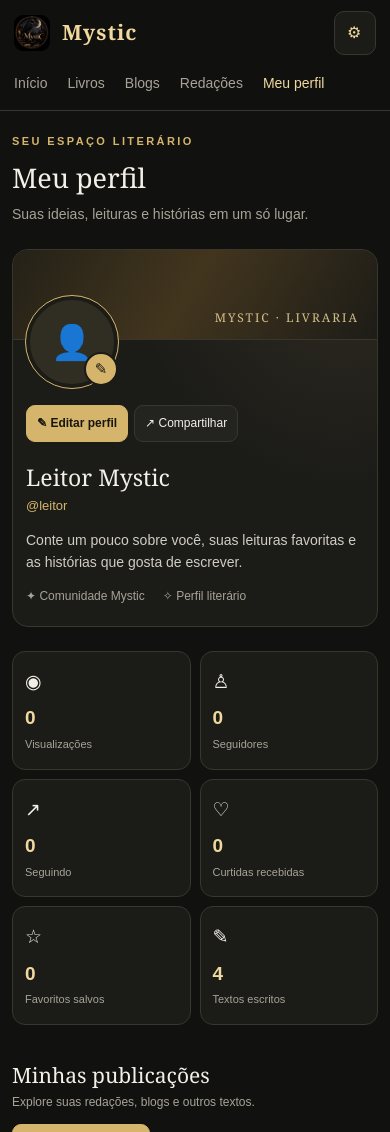
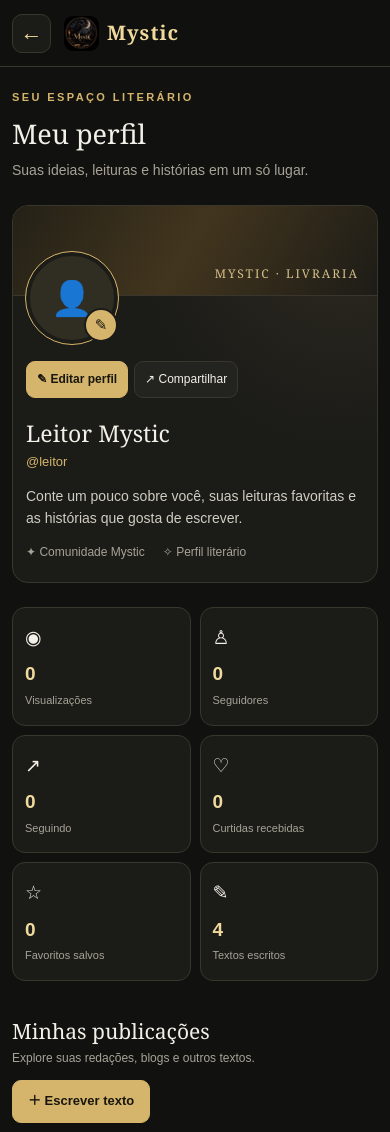
Before and after one commit to vanessapais-blip/Livraria-Mystic, a plain HTML site: page perfil.html in a window 390 px wide. Shown: the top 1132 px of the page. Drawn offline with Linux system fonts and the light colour scheme.

Commit message:
Update perfil.html

```diff
--- a/perfil.html
+++ b/perfil.html
@@ -5,7 +5,7 @@
 <meta charset="UTF-8">
 <meta name="viewport" content="width=device-width, initial-scale=1.0">
 <meta name="theme-color" content="#11110f">
-<title>Meu perfil — Mystic Livraria</title>
+<title>Meu perfil — Mystic</title>
 
 <style>
 :root {
@@ -17,8 +17,6 @@
     --gold-light: #f0d99d;
     --text: #f3f0e8;
     --muted: #a7a397;
-    --danger: #e58b8b;
-    --radius: 16px;
 }
 
 * {
@@ -37,24 +35,26 @@ body {
     min-height: 100vh;
 }
 
-button, input, textarea, select { font: inherit; }
+button, input, textarea { font: inherit; }
 button, a { -webkit-tap-highlight-color: transparent; }
-
 a { color: inherit; text-decoration: none; }
-
 button { cursor: pointer; }
 
-button:focus-visible, a:focus-visible,
-input:focus-visible, textarea:focus-visible {
+button:focus-visible,
+a:focus-visible,
+input:focus-visible,
+textarea:focus-visible {
     outline: 2px solid var(--gold);
     outline-offset: 3px;
 }
+
+/* CABEÇALHO SIMPLIFICADO */
 
 header {
     position: sticky;
     top: 0;
     z-index: 20;
-    background: rgba(17,17,15,.96);
+    background: rgba(17,17,15,.97);
     border-bottom: 1px solid var(--border);
     backdrop-filter: blur(12px);
 }
@@ -66,8 +66,29 @@ header {
     margin: auto;
     display: flex;
     align-items: center;
-    justify-content: space-between;
-    gap: 24px;
+    justify-content: flex-start;
+    gap: 18px;
+}
+
+.back-button {
+    display: flex;
+    align-items: center;
+    justify-content: center;
+    width: 42px;
+    height: 42px;
+    flex-shrink: 0;
+    border: 1px solid var(--border);
+    border-radius: 10px;
+    background: var(--surface);
+    color: var(--gold-light);
+    font-size: 24px;
+    transition: .2s;
+}
+
+.back-button:hover {
+    background: var(--surface2);
+    border-color: var(--gold);
+    transform: translateX(-2px);
 }
 
 .brand {
@@ -79,7 +100,6 @@ header {
     font-size: 25px;
     font-weight: bold;
     letter-spacing: 1px;
-    flex-shrink: 0;
 }
 
 .brand img {
@@ -89,37 +109,7 @@ header {
     border-radius: 9px;
 }
 
-nav {
-    display: flex;
-    align-items: center;
-    gap: 23px;
-}
-
-nav a {
-    color: var(--muted);
-    font-size: 14px;
-    transition: color .2s;
-}
-
-nav a:hover, nav a.active { color: var(--gold-light); }
-
-.header-actions {
-    display: flex;
-    align-items: center;
-    gap: 10px;
-}
-
-.icon-btn {
-    border: 1px solid var(--border);
-    background: var(--surface);
-    color: var(--gold-light);
-    border-radius: 10px;
-    min-width: 42px;
-    min-height: 42px;
-    padding: 8px 12px;
-}
-
-.icon-btn:hover { background: var(--surface2); }
+/* CONTEÚDO */
 
 .container {
     max-width: 1200px;
@@ -152,20 +142,21 @@ nav a:hover, nav a.active { color: var(--gold-light); }
     margin-top: 4px;
 }
 
+/* PERFIL */
+
 .profile-hero {
     background:
         radial-gradient(ellipse at 90% 0%, rgba(213,181,107,.10), transparent 45%),
         var(--surface);
     border: 1px solid var(--border);
-    border-radius: var(--radius);
+    border-radius: 16px;
     overflow: hidden;
     margin-bottom: 24px;
 }
 
 .profile-cover {
     height: 120px;
-    background:
-        linear-gradient(120deg, #242117, #42351e 48%, #1d1c17);
+    background: linear-gradient(120deg, #242117, #42351e 48%, #1d1c17);
     border-bottom: 1px solid var(--border);
     position: relative;
 }
@@ -211,6 +202,7 @@ nav a:hover, nav a.active { color: var(--gold-light); }
     overflow: hidden;
     color: var(--gold-light);
     font-size: 42px;
+    cursor: pointer;
 }
 
 .avatar img {
@@ -277,6 +269,7 @@ nav a:hover, nav a.active { color: var(--gold-light); }
     font-size: 26px;
     line-height: 1.3;
     font-weight: normal;
+    overflow-wrap: anywhere;
 }
 
 .username {
@@ -303,7 +296,7 @@ nav a:hover, nav a.active { color: var(--gold-light); }
     color: var(--muted);
 }
 
-.profile-meta span { display: flex; gap: 6px; align-items: center; }
+/* ESTATÍSTICAS */
 
 .stats {
     display: grid;
@@ -326,7 +319,10 @@ nav a:hover, nav a.active { color: var(--gold-light); }
     transform: translateY(-2px);
 }
 
-.stat-icon { font-size: 19px; margin-bottom: 9px; }
+.stat-icon {
+    font-size: 19px;
+    margin-bottom: 9px;
+}
 
 .stat strong {
     display: block;
@@ -342,6 +338,8 @@ nav a:hover, nav a.active { color: var(--gold-light); }
     font-size: 11px;
     margin-top: 5px;
 }
+
+/* PUBLICAÇÕES */
 
 .section-heading {
     display: flex;
@@ -445,8 +443,6 @@ nav a:hover, nav a.active { color: var(--gold-light); }
     font-size: 12px;
 }
 
-.card-meta span { display: flex; align-items: center; gap: 5px; }
-
 .card-actions {
     display: flex;
     justify-content: space-between;
@@ -493,6 +489,8 @@ nav a:hover, nav a.active { color: var(--gold-light); }
 
 .empty-state p { font-size: 13px; }
 
+/* ATALHOS */
+
 .quick-links {
     display: grid;
     grid-template-columns: repeat(3, minmax(0, 1fr));
@@ -525,7 +523,14 @@ nav a:hover, nav a.active { color: var(--gold-light); }
 }
 
 .quick-link strong { display: block; font-size: 13px; }
-.quick-link small { display: block; color: var(--muted); font-size: 11px; margin-top: 3px; }
+.quick-link small {
+    display: block;
+    color: var(--muted);
+    font-size: 11px;
+    margin-top: 3px;
+}
+
+/* RODAPÉ */
 
 footer {
     border-top: 1px solid var(--border);
@@ -537,7 +542,7 @@ footer {
 
 footer span { color: var(--gold); }
 
-/* MODAL DE EDIÇÃO */
+/* JANELA DE EDIÇÃO */
 
 .modal-backdrop {
     position: fixed;
@@ -611,7 +616,12 @@ footer span { color: var(--gold); }
 
 .field input:focus, .field textarea:focus { border-color: var(--gold); }
 
-.field small { display: block; color: var(--muted); font-size: 11px; margin-top: 5px; }
+.field small {
+    display: block;
+    color: var(--muted);
+    font-size: 11px;
+    margin-top: 5px;
+}
 
 .modal-footer {
     display: flex;
@@ -640,29 +650,30 @@ footer span { color: var(--gold); }
     text-align: center;
 }
 
-.toast.show { opacity: 1; transform: translate(-50%, 0); }
+.toast.show {
+    opacity: 1;
+    transform: translate(-50%, 0);
+}
 
-@media (min-width: 1500px) {
-    .container { max-width: 1300px; }
-}
+/* TABLETS */
 
 @media (max-width: 1050px) {
     .stats { grid-template-columns: repeat(3, minmax(0, 1fr)); }
     .header-inner { padding: 12px 20px; }
-    nav { gap: 14px; }
 }
 
+/* CELULARES */
+
 @media (max-width: 760px) {
-    .header-inner { flex-wrap: wrap; gap: 12px; }
-    nav {
-        order: 3;
-        width: 100%;
-        justify-content: flex-start;
-        gap: 20px;
-        overflow-x: auto;
-        padding: 5px 0;
+    .header-inner {
+        min-height: 66px;
+        padding: 10px 16px;
+        gap: 13px;
     }
-    nav a { white-space: nowrap; }
+
+    .brand { font-size: 22px; }
+    .brand img { width: 38px; height: 38px; }
+
     .container { padding: 25px 16px 45px; }
     .profile-cover { height: 90px; }
     .profile-main { padding: 0 18px 20px; }
@@ -675,13 +686,23 @@ footer span { color: var(--gold); }
 }
 
 @media (max-width: 450px) {
-    .brand { font-size: 21px; }
-    .brand img { width: 36px; height: 36px; }
-    .header-inner { padding: 11px 14px; }
+    .header-inner { padding: 10px 12px; }
+    .back-button { width: 39px; height: 39px; font-size: 22px; }
+    .brand { font-size: 20px; gap: 8px; }
+    .brand img { width: 35px; height: 35px; }
+
     .container { padding: 22px 12px 38px; }
     .profile-main { padding-left: 13px; padding-right: 13px; }
-    .profile-top { align-items: flex-start; flex-direction: column; margin-top: -44px; }
-    .profile-actions { width: 100%; justify-content: flex-start; padding-top: 5px; }
+    .profile-top {
+        align-items: flex-start;
+        flex-direction: column;
+        margin-top: -44px;
+    }
+    .profile-actions {
+        width: 100%;
+        justify-content: flex-start;
+        padding-top: 5px;
+    }
     .profile-info { margin-top: 16px; }
     .profile-info h2 { font-size: 23px; }
     .stats { grid-template-columns: repeat(2, minmax(0, 1fr)); gap: 9px; }
@@ -707,24 +728,15 @@ footer span { color: var(--gold); }
 
 <header>
     <div class="header-inner">
-        <a href="home.html" class="brand" aria-label="Mystic, página inicial">
+        <a href="home.html" class="back-button"
+           aria-label="Voltar para a página inicial"
+           title="Voltar para a página inicial">←</a>
+
+        <a href="home.html" class="brand" aria-label="Mystic">
             <img src="logo-mystic.jpg" alt="Logo Mystic"
                  onerror="this.style.display='none'">
             <span>Mystic</span>
         </a>
-
-        <nav aria-label="Navegação principal">
-            <a href="home.html">Início</a>
-            <a href="livros.html">Livros</a>
-            <a href="blogs.html">Blogs</a>
-            <a href="redacoes.html">Redações</a>
-            <a href="perfil.html" class="active">Meu perfil</a>
-        </nav>
-
-        <div class="header-actions">
-            <a href="configuracoes.html" class="icon-btn"
-               aria-label="Configurações" title="Configurações">⚙</a>
-        </div>
     </div>
 </header>
 
@@ -743,25 +755,35 @@ footer span { color: var(--gold); }
         <div class="profile-main">
             <div class="profile-top">
                 <div class="avatar-wrap">
-                    <div class="avatar" id="avatar">
+                    <div class="avatar" id="avatar" title="Alterar foto de perfil">
                         <span id="avatarPlaceholder">👤</span>
                         <img id="avatarImage" alt="Foto de perfil" hidden>
                     </div>
+
                     <button class="avatar-edit" id="changePhotoBtn"
-                            aria-label="Alterar foto de perfil" title="Alterar foto">✎</button>
+                            aria-label="Alterar foto de perfil"
+                            title="Alterar foto">✎</button>
+
                     <input type="file" id="photoInput" accept="image/*" hidden>
                 </div>
 
                 <div class="profile-actions">
-                    <button class="btn btn-gold" id="editProfileBtn">✎ Editar perfil</button>
-                    <button class="btn" id="shareProfileBtn">↗ Compartilhar</button>
+                    <button class="btn btn-gold" id="editProfileBtn">
+                        ✎ Editar perfil
+                    </button>
+                    <button class="btn" id="shareProfileBtn">
+                        ↗ Compartilhar
+                    </button>
                 </div>
             </div>
 
             <div class="profile-info">
                 <h2 id="displayName">Leitor Mystic</h2>
                 <div class="username" id="displayUsername">@leitor</div>
-                <p class="bio" id="displayBio">Conte um pouco sobre você, suas leituras favoritas e as histórias que gosta de escrever.</p>
+
+                <p class="bio" id="displayBio">
+                    Conte um pouco sobre você, suas leituras favoritas e as histórias que gosta de escrever.
+                </p>
 
                 <div class="profile-meta">
                     <span>✦ Comunidade Mystic</span>
@@ -777,29 +799,34 @@ footer span { color: var(--gold); }
             <strong id="viewsCount">0</strong>
             <span>Visualizações</span>
         </article>
+
         <article class="stat">
             <div class="stat-icon">♙</div>
             <strong id="followersCount">0</strong>
             <span>Seguidores</span>
         </article>
+
         <article class="stat">
             <div class="stat-icon">↗</div>
             <strong id="followingCount">0</strong>
             <span>Seguindo</span>
         </article>
+
         <article class="stat">
             <div class="stat-icon">♡</div>
             <strong id="likesCount">0</strong>
             <span>Curtidas recebidas</span>
         </article>
+
         <article class="stat">
             <div class="stat-icon">☆</div>
             <strong id="favoritesCount">0</strong>
             <span>Favoritos salvos</span>
         </article>
+
         <article class="stat">
             <div class="stat-icon">✎</div>
-            <strong id="textsCount">2</strong>
+            <strong id="textsCount">4</strong>
             <span>Textos escritos</span>
         </article>
     </section>
@@ -824,8 +851,8 @@ footer span { color: var(--gold); }
 
     <div class="section-heading">
         <div>
-            <h2>Atalhos da sua conta</h2>
-            <p>Acesse rapidamente outras áreas da Mystic.</p>
+            <h2>Atalhos</h2>
+            <p>Acesse outras áreas da Mystic.</p>
         </div>
     </div>
 
@@ -833,17 +860,19 @@ footer span { color: var(--gold); }
         <a href="redacoes.html" class="quick-link">
             <span class="quick-icon">✎</span>
             <span>
-                <strong>Minhas redações</strong>
+                <strong>Redações</strong>
                 <small>Escreva e organize seus textos</small>
             </span>
         </a>
+
         <a href="blogs.html" class="quick-link">
             <span class="quick-icon">▤</span>
             <span>
-                <strong>Meus blogs</strong>
+                <strong>Blogs</strong>
                 <small>Compartilhe suas ideias</small>
             </span>
         </a>
+
         <a href="configuracoes.html" class="quick-link">
             <span class="quick-icon">⚙</span>
             <span>
@@ -858,9 +887,8 @@ footer span { color: var(--gold); }
     <span>✦ Mystic</span> — Livraria · Um universo de histórias.
 </footer>
 
-<!-- Janela de edição -->
-<div class="modal-backdrop" id="editModal" role="dialog"
-     aria-modal="true" aria-labelledby="modalTitle">
+<div class="modal-backdrop" id="editModal"
+     role="dialog" aria-modal="true" aria-labelledby="modalTitle">
     <div class="modal">
         <div class="modal-header">
             <h2 id="modalTitle">Editar meu perfil</h2>
@@ -877,7 +905,8 @@ footer span { color: var(--gold); }
             <div class="field">
                 <label for="usernameInput">Nome de usuário</label>
                 <input id="usernameInput" maxlength="30"
-                       placeholder="seu_usuario" pattern="[A-Za-z0-9_.-]+">
+                       placeholder="seu_usuario"
+                       pattern="[A-Za-z0-9_.-]+">
                 <small>Use letras, números, ponto, traço ou sublinhado.</small>
             </div>
 
@@ -924,7 +953,6 @@ footer span { color: var(--gold); }
         likes: 0
     };
 
-    // Exemplos iniciais. Substitua pelos textos reais da sua conta.
     const defaultContent = [
         {
             id: "redacao-1",
@@ -972,14 +1000,14 @@ footer span { color: var(--gold); }
         try {
             const value = localStorage.getItem(key);
             return value ? JSON.parse(value) : fallback;
-        } catch (error) {
+        } catch {
             return fallback;
         }
     }
 
     let profile = { ...defaultProfile, ...readJSON(PROFILE_KEY, {}) };
+    let contents = readJSON(CONTENT_KEY, null);
 
-    let contents = readJSON(CONTENT_KEY, null);
     if (!Array.isArray(contents)) {
         contents = defaultContent.map(item => ({ ...item }));
         saveContents();
@@ -995,7 +1023,7 @@ footer span { color: var(--gold); }
         try {
             localStorage.setItem(PROFILE_KEY, JSON.stringify(profile));
             return true;
-        } catch (error) {
+        } catch {
             showToast("Não foi possível salvar. Verifique o espaço disponível.");
             return false;
         }
@@ -1005,8 +1033,8 @@ footer span { color: var(--gold); }
         try {
             localStorage.setItem(CONTENT_KEY, JSON.stringify(contents));
             return true;
-        } catch (error) {
-            showToast("Não foi possível salvar os textos no navegador.");
+        } catch {
+            showToast("Não foi possível salvar os textos.");
             return false;
         }
     }
@@ -1014,7 +1042,7 @@ footer span { color: var(--gold); }
     function saveFavorites() {
         try {
             localStorage.setItem(FAVORITES_KEY, JSON.stringify(favorites));
-        } catch (error) {
+        } catch {
             showToast("Não foi possível salvar os favoritos.");
         }
     }
@@ -1051,19 +1079,18 @@ footer span { color: var(--gold); }
         const totalLikes = contents.reduce(
             (sum, item) => sum + Math.max(0, Number(item.likes) || 0), 0
         );
+
         document.getElementById("likesCount").textContent =
             formatNumber(Math.max(Number(profile.likes) || 0, totalLikes));
 
-        document.getElementById("favoritesCount").textContent = formatNumber(favorites.length);
+        document.getElementById("favoritesCount").textContent =
+            formatNumber(favorites.length);
 
-        const written = contents.filter(item =>
-            ["redacao", "blog", "outro"].includes(item.type)
-        ).length;
-        document.getElementById("textsCount").textContent = formatNumber(written);
+        document.getElementById("textsCount").textContent =
+            formatNumber(contents.length);
 
-        const location = document.getElementById("locationInput").value;
-        const meta = document.getElementById("joinedLabel");
-        meta.textContent = profile.location ? "⌖ " + profile.location : "✧ Perfil literário";
+        document.getElementById("joinedLabel").textContent =
+            profile.location ? "⌖ " + profile.location : "✧ Perfil literário";
 
         const img = document.getElementById("avatarImage");
         const placeholder = document.getElementById("avatarPlaceholder");
@@ -1119,13 +1146,15 @@ footer span { color: var(--gold); }
 
             const category = document.createElement("span");
             category.className = "category";
-            category.textContent = item.category ||
-                ({ redacao: "Redação", blog: "Blog", outro: "Texto" }[item.type] || "Texto");
+            category.textContent = item.category || "Texto";
 
             const typeLabel = document.createElement("span");
             typeLabel.className = "category";
-            typeLabel.textContent =
-                ({ redacao: "✎ Redação", blog: "▤ Blog", outro: "✧ Texto" }[item.type] || "Texto");
+            typeLabel.textContent = {
+                redacao: "✎ Redação",
+                blog: "▤ Blog",
+                outro: "✧ Texto"
+            }[item.type] || "Texto";
 
             top.append(category, typeLabel);
 
@@ -1188,8 +1217,7 @@ footer span { color: var(--gold); }
         document.getElementById("locationInput").value = profile.location || "";
         updateBioLength();
 
-        const modal = document.getElementById("editModal");
-        modal.classList.add("open");
+        document.getElementById("editModal").classList.add("open");
         document.getElementById("nameInput").focus();
     }
 
@@ -1236,7 +1264,13 @@ footer span { color: var(--gold); }
             return;
         }
 
-        profile = { ...profile, name, username: username || "leitor", bio, location };
+        profile = {
+            ...profile,
+            name,
+            username: username || "leitor",
+            bio,
+            location
+        };
 
         if (saveProfile()) {
             renderProfile();
@@ -1263,7 +1297,6 @@ footer span { color: var(--gold); }
             return;
         }
 
-        // Limite para evitar guardar arquivos excessivamente grandes no navegador.
         if (file.size > 3 * 1024 * 1024) {
             showToast("Escolha uma foto de até 3 MB.");
             event.target.value = "";
@@ -1278,7 +1311,10 @@ footer span { color: var(--gold); }
             image.onload = () => {
                 const canvas = document.createElement("canvas");
                 const maxSize = 400;
-                const scale = Math.min(1, maxSize / Math.max(image.width, image.height));
+                const scale = Math.min(
+                    1,
+                    maxSize / Math.max(image.width, image.height)
+                );
 
                 canvas.width = Math.max(1, Math.round(image.width * scale));
                 canvas.height = Math.max(1, Math.round(image.height * scale));
@@ -1286,7 +1322,6 @@ footer span { color: var(--gold); }
                 const context = canvas.getContext("2d");
                 context.drawImage(image, 0, 0, canvas.width, canvas.height);
 
-                // Redimensiona e comprime para reduzir o espaço utilizado.
                 profile.photo = canvas.toDataURL("image/jpeg", 0.82);
 
                 if (saveProfile()) {
@@ -1346,5 +1381,6 @@ footer span { color: var(--gold); }
     renderContents();
 })();
 </script>
+
 </body>
 </html>
```
